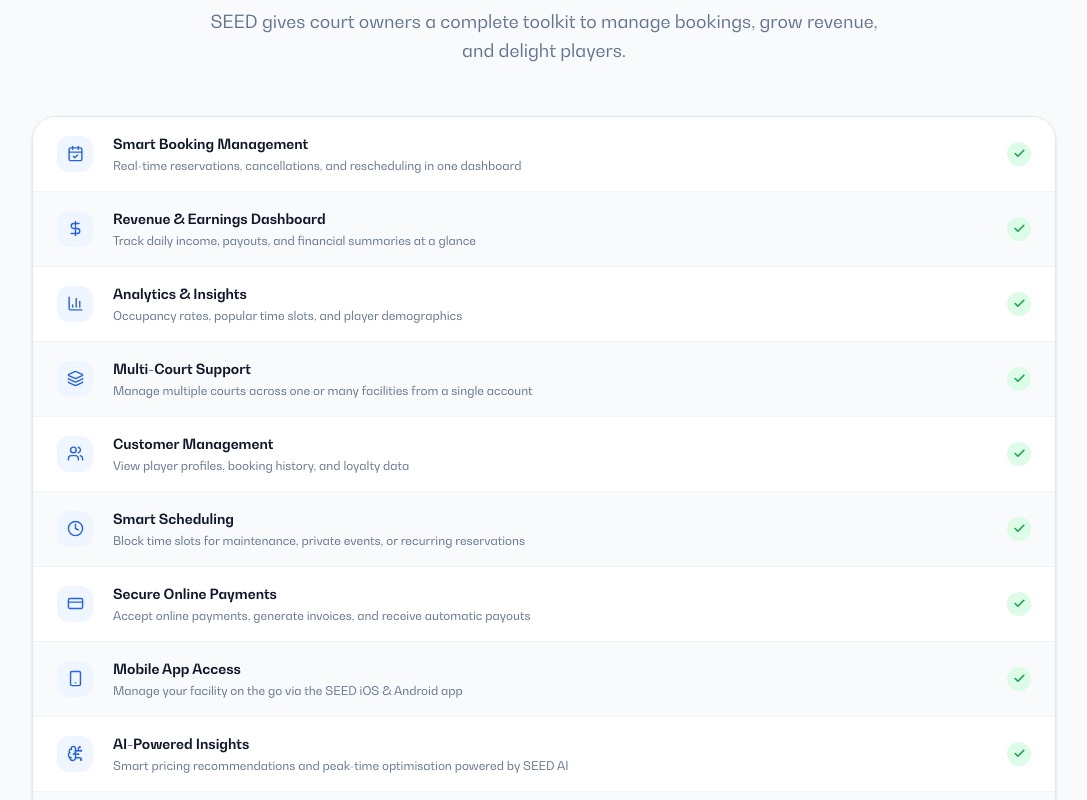
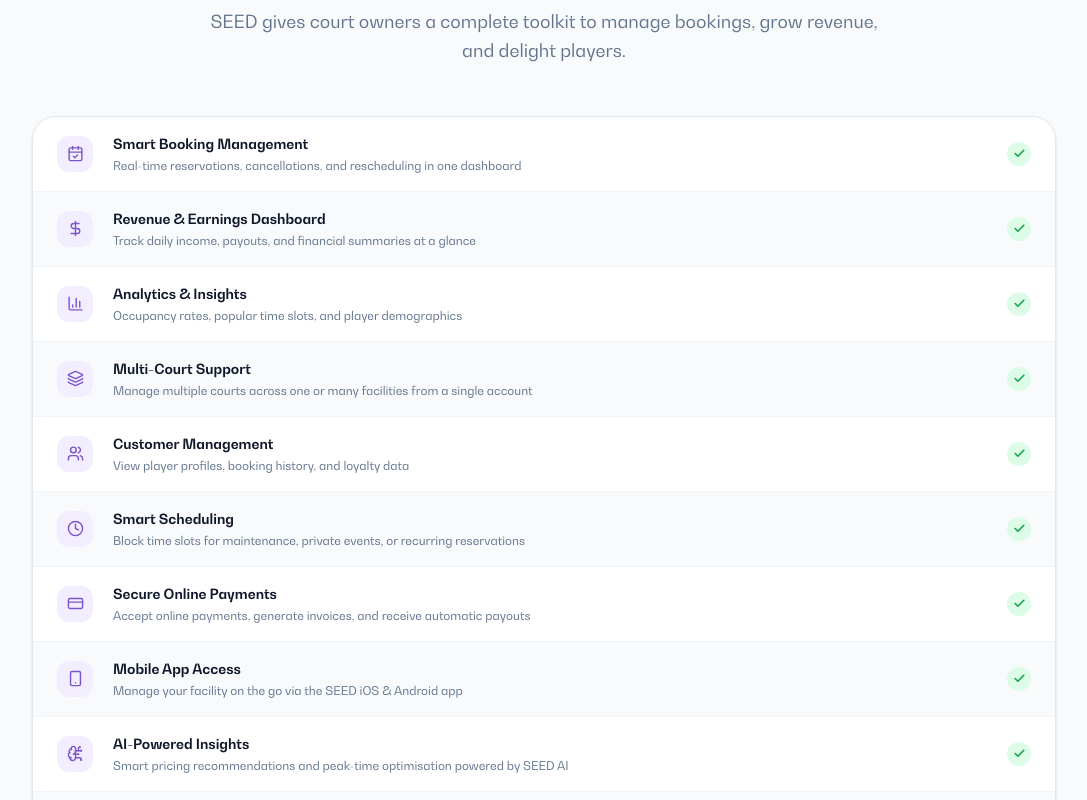
Before and after one commit to SEED-Innovation/seed-landing-page, a Next.js app: page /en/business in a window 1280 px wide. Shown: the part 980-1780 px from the top of the page, without its empty margins (96-1183 px from the left). Built offline with nearby package versions, Linux system fonts and the light colour scheme.

Commit message:
style: update features table icon colour to #7c55cc
Changed icon colour from owners blue to brand purple #7c55cc,
with matching light purple background #F3EEFF.

Co-Authored-By: Claude Sonnet 4.6 <noreply@anthropic.com>

```diff
--- a/components/FeaturesTable.tsx
+++ b/components/FeaturesTable.tsx
@@ -59,8 +59,8 @@ export default function FeaturesTable() {
               `}
             >
               {/* Icon */}
-              <div className="w-9 h-9 rounded-xl bg-[#EFF6FF] flex items-center justify-center shrink-0">
-                <Icon size={17} className="text-[#2563EB]" />
+              <div className="w-9 h-9 rounded-xl bg-[#F3EEFF] flex items-center justify-center shrink-0">
+                <Icon size={17} className="text-[#7c55cc]" />
               </div>
 
               {/* Feature name */}
```
